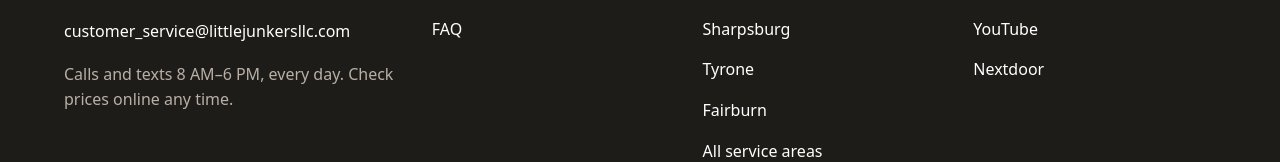
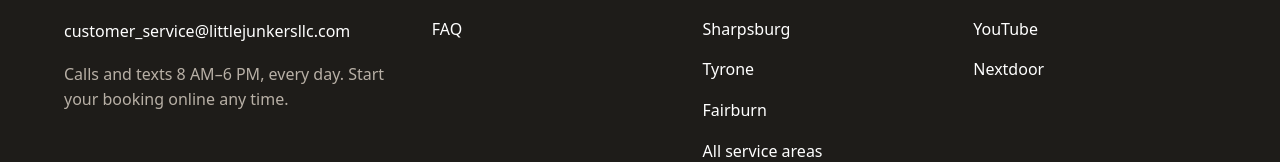
Before and after one commit to Little-Junkers-prog/littlejunkers-website, a Next.js app: page /blog in a window 1280 px wide. Shown: the part 3404-3566 px from the top of the page. Built offline with nearby package versions, Linux system fonts and the light colour scheme; no server answers.

Commit message:
ux(copy): primary calls to action start online booking

```diff
--- a/components/Footer.tsx
+++ b/components/Footer.tsx
@@ -28,7 +28,7 @@ export default function Footer() {
               </li>
             </ul>
             <p className="site-footer__muted" style={{ marginTop: 10 }}>
-              Calls and texts {company.hoursDisplay}. Check prices online any time.
+              Calls and texts {company.hoursDisplay}. Start your booking online any time.
             </p>
           </div>
 
```
